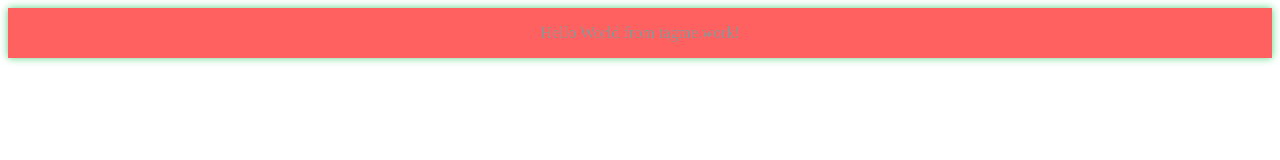
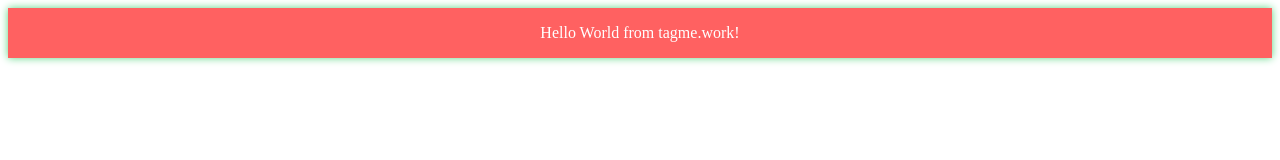
Before and after one commit to dlstanle/tagme.work, a plain HTML site: page index.html in a window 1280 px wide. Drawn offline with Linux system fonts and the light colour scheme.

Commit message:
Change title bar color

```diff
--- a/index.html
+++ b/index.html
@@ -12,7 +12,7 @@ j=d.createElement(s),dl=l!='dataLayer'?'&l='+l:'';j.async=true;j.src=
 </head>
 <style>
   .foo {
-    color: #969292;
+    color: #ffffff;
     text-align: center;
     padding: 1em;
     background: #ff6161;
```
